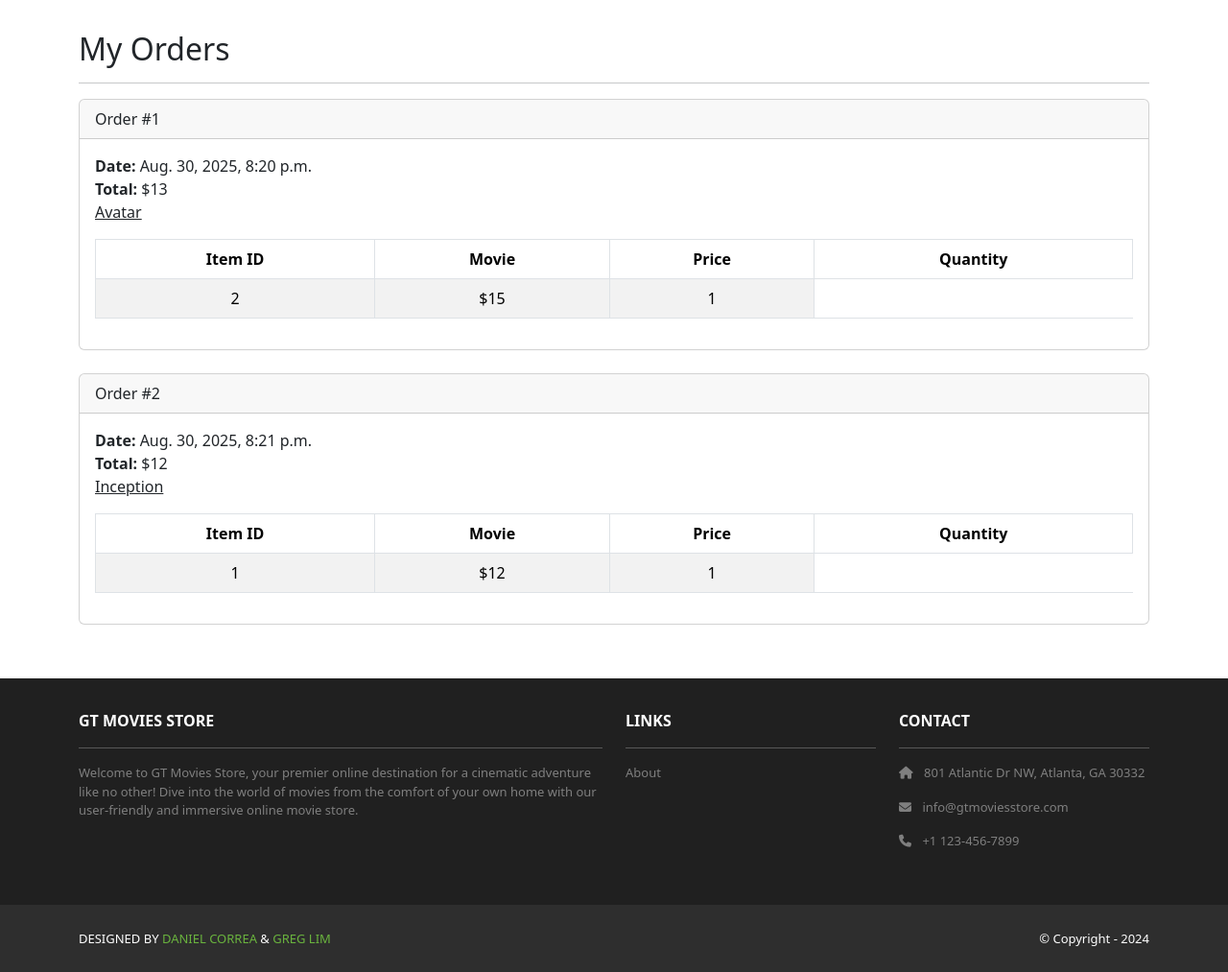
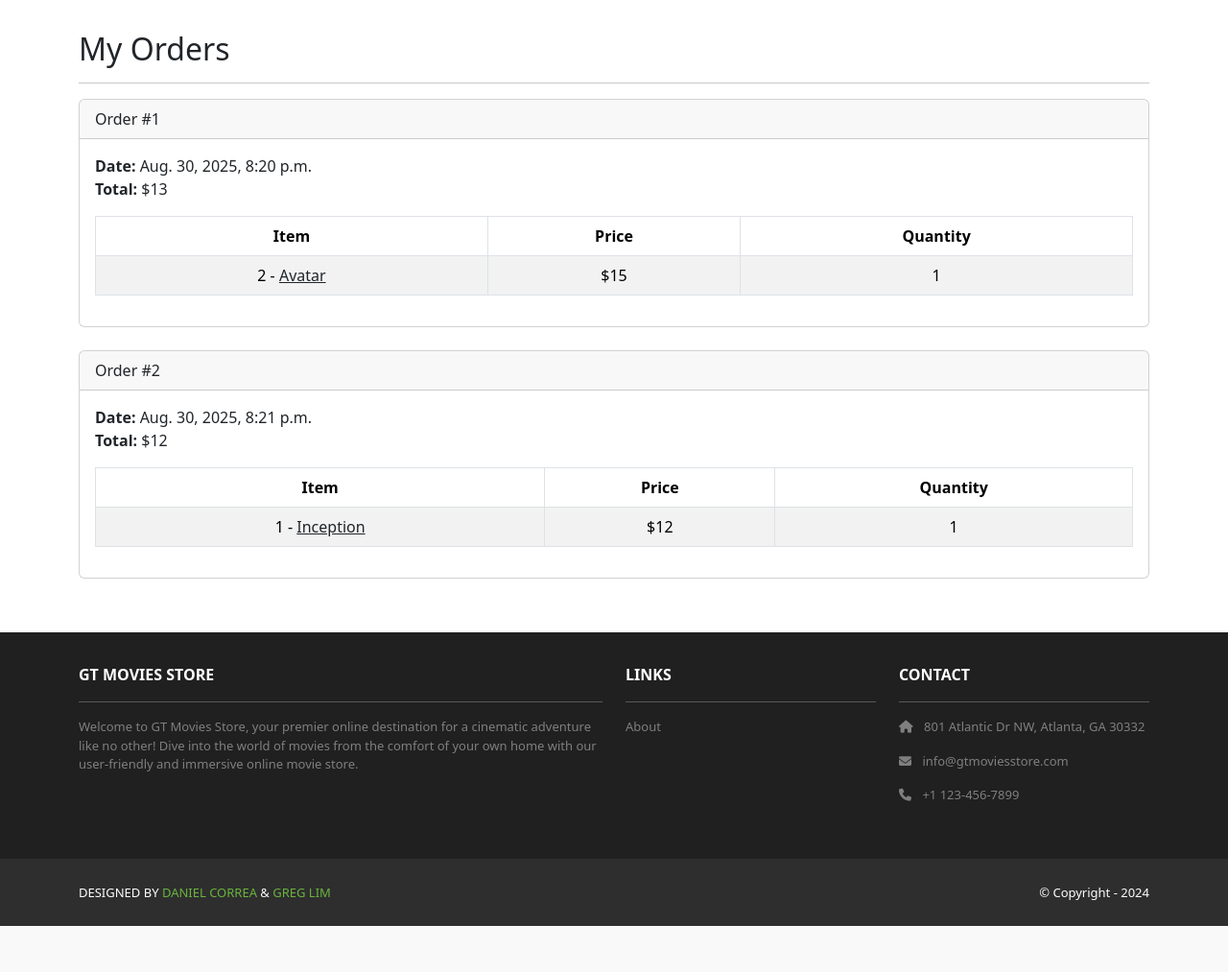
Before and after one commit to meeraranjan/gtmoviesstore, a Django app: page /accounts/orders/ in a window 1280 px wide. Shown: the part 82-1095 px from the top of the page at 96% size. After the commit the page ends 1047 px from the top, so only its background shows below. Run offline with Django 5.2, Linux system fonts and the light colour scheme; a user stored in the database is signed in; data comes from the database, SQL or seed files in the repository; both versions use the stored data as it was after the commit; some libraries are stand-ins or nearby versions.

Commit message:
Fixed orders page again

```diff
--- a/accounts/templates/accounts/orders.html
+++ b/accounts/templates/accounts/orders.html
@@ -9,7 +9,7 @@
                 {% for order in template_data.orders %}
                 <div class="card mb-4">
                     <div class="card-header">
-                    Order #{{ order.id }}
+                        Order #{{ order.id }}
                     </div>
                     <div class="card-body">
                         <b>Date:</b> {{ order.date }}<br />
@@ -17,8 +17,7 @@
                         <table class="table table-bordered table-striped text-center mt-3">
                             <thead>
                                 <tr>
-                                    <th scope="col">Item ID</th>
-                                    <th scope="col">Movie</th>
+                                    <th scope="col">Item</th>
                                     <th scope="col">Price</th>
                                     <th scope="col">Quantity</th>
                                 </tr>
@@ -26,9 +25,11 @@
                             <tbody>
                                 {% for item in order.item_set.all %}
                                 <tr>
-                                    <td>{{ item.movie.id }}</td>
-                                    <a class="link-dark" href="{% url 'movie_detail' pk=item.movie.id %}">
-                                        {{ item.movie.name }} </a>
+                                    <td>
+                                        {{ item.movie.id }} -
+                                        <a class="link-dark" href="{% url 'movie_detail' pk=item.movie.id %}">
+                                            {{ item.movie.name }}
+                                        </a>
                                     </td>
                                     <td>${{ item.movie.price }}</td>
                                     <td>{{ item.quantity }}</td>
```
Also changed, not shown: db.sqlite3.
